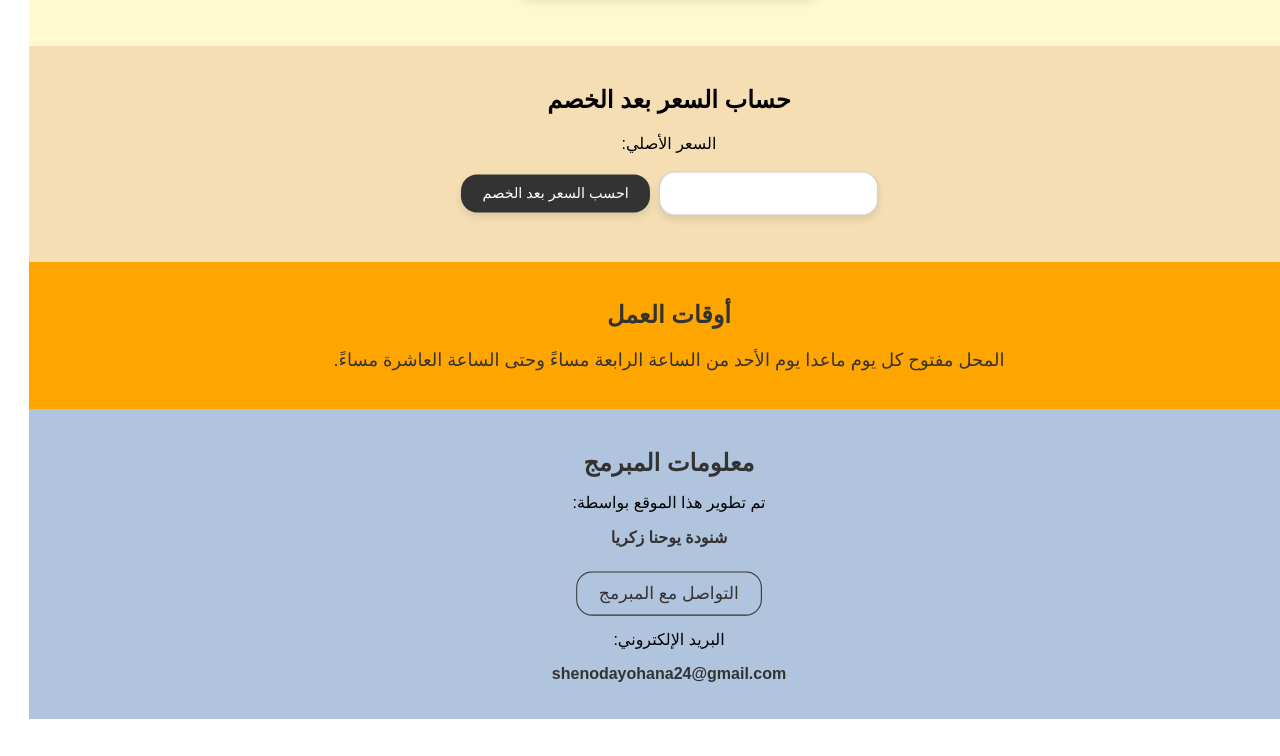
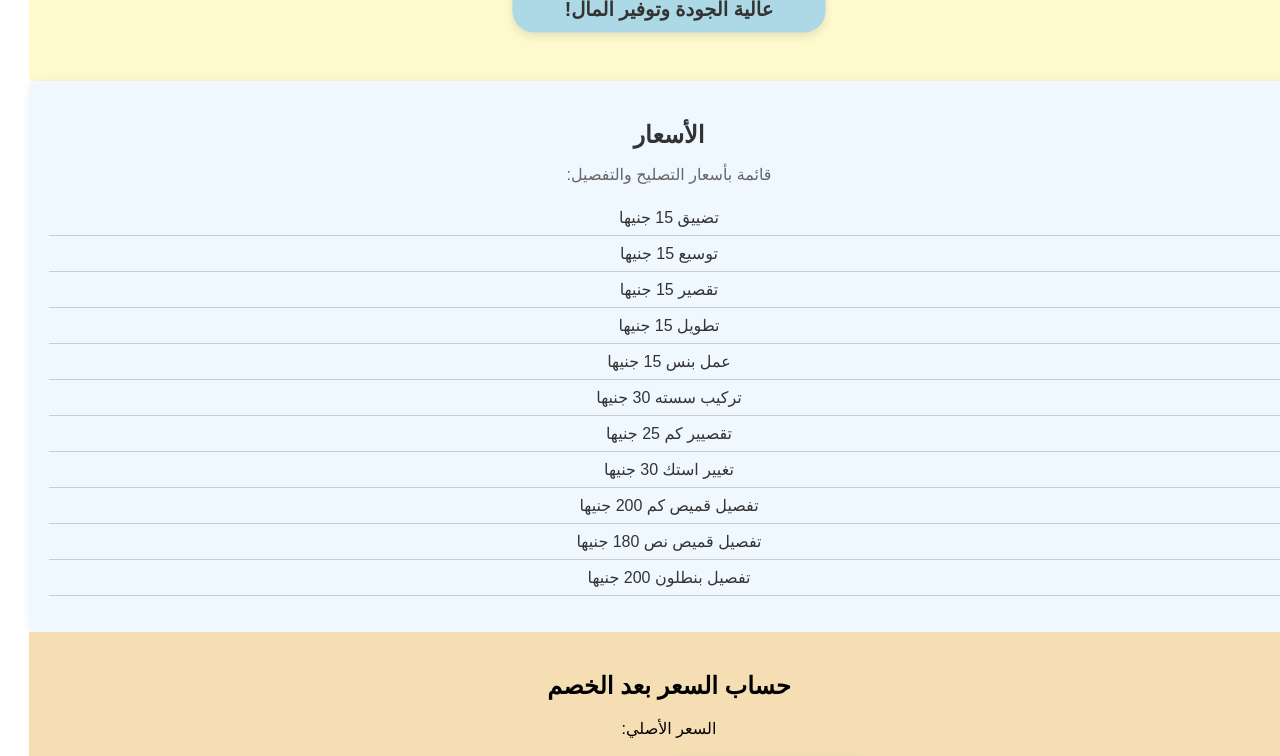
Before and after one commit to Shenoda1000/elashwal, a plain HTML site: page index.html in a window 1280 px wide. Shown: the part 3066-3822 px from the top of the page. Before the commit the page ends 3785 px from the top, so only its background shows below. Drawn offline with Linux system fonts and the light colour scheme.

Commit message:
index.html

```diff
--- a/index.html
+++ b/index.html
@@ -157,6 +157,40 @@
       font-size: 18px;
       color: #333;
     }
+
+
+  #prices {
+  background-color: #f0f8ff; /* لون الخلفية */
+  padding: 20px; /* مساحة داخلية (حشو) حول المحتوى */
+  border-radius: 8px; /* حواف مستديرة */
+  box-shadow: 2px 2px 10px rgba(0, 0, 0, 0.1); /* تأثير ظل خفيف */
+}
+
+#prices h2 {
+  color: #333; /* لون النص لعنوان القسم */
+  font-weight: bold; /* سمك النص */
+  font-size: 24px; /* حجم النص */
+  margin-bottom: 10px; /* المسافة تحت العنوان */
+}
+
+#prices p {
+  color: #666; /* لون النص */
+  font-size: 16px; /* حجم النص */
+}
+
+#prices ul {
+  list-style-type: none; /* إلغاء رموز القائمة */
+  padding: 0; /* إزالة الحشو الافتراضي */
+}
+
+#prices li {
+  color: #333; /* لون النص للعناصر */
+  font-size: 16px; /* حجم النص */
+  padding: 8px 0; /* المسافة بين العناصر */
+  border-bottom: 1px solid #ccc; /* خط فاصل بين العناصر */
+}
+
+
 #discount-calculation {
   background-color: #F5DEB3;
   padding: 20px;
@@ -349,11 +383,12 @@
   </section>
 
 
-  <section id="storefront">
+ <section id="storefront">
   <h2>واجهة المحل</h2>
   <img src="https://www.raed.net/img?id=745892" alt="واجهة المحل" id="storefront-img">
+  <p>أهلاً وسهلاً بكم! نرحب بكم في محلنا حيث نقدم لكم خدمات التصليح والتفصيل بأرقى جودة واحترافية. قوموا بزيارتنا للحصول على تجربة فريدة ومرضية.</p>
   <p>هذه هي واجهة محلنا الجميلة! يمكنك رؤيتها والتعرف عليها بسهولة.</p>
-</section>
+ </section>
 
 
   <section id="section2">
@@ -386,6 +421,26 @@
   <hr> <!-- خط فاصل -->
   <h2>العرض الحصري!</h2>
   <p class="special000">استمتع بعرضنا الحصري! اجلب صديقاً إلى محلنا لتصليح وتفصيل الملابس واحصل على ١٠ جنيه كاش باك فوراً على خدمته، وذلك عندما تتجاوز قيمة خدمته ١٠٠ جنيه. والمميز أنه عليك بمرافقته للمحل للحصول على العرض! ولكن هذا ليس كل شيء، فصديقك سيحصل على نفس العرض عندما يدعو شخصاً آخر! لا تفوت هذه الفرصة للتمتع بخدماتنا عالية الجودة وتوفير المال!</p>
+</section>
+
+
+  <section id="prices">
+  <h2>الأسعار</h2>
+  <p>قائمة بأسعار التصليح والتفصيل:</p>
+  <ul>
+    <li>تضييق 15 جنيها</li>
+    <li>توسيع 15 جنيها</li>
+    <li>تقصير 15 جنيها</li>
+    <li>تطويل 15 جنيها</li>
+    <li>عمل بنس 15 جنيها</li>
+    <li>تركيب سسته 30 جنيها</li>
+    <li>تقصيير كم 25 جنيها</li>
+    <li>تغيير استك 30 جنيها</li>
+    <li>تفصيل قميص كم 200 جنيها</li>
+    <li>تفصيل قميص نص 180 جنيها</li>
+    <li>تفصيل بنطلون 200 جنيها</li>
+    <!-- يمكنك إضافة المزيد من الأسعار هنا -->
+  </ul>
 </section>
 
   <!-- أوقات العمل -->
```
